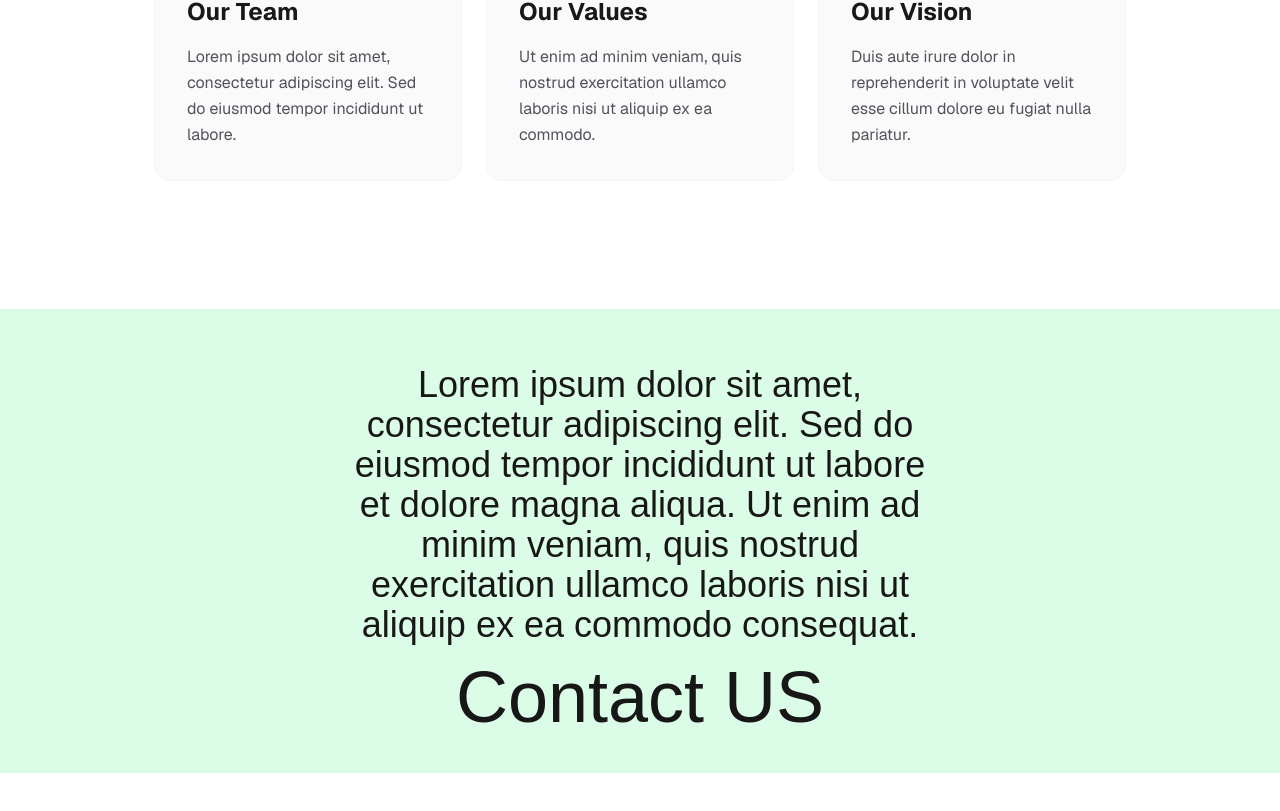
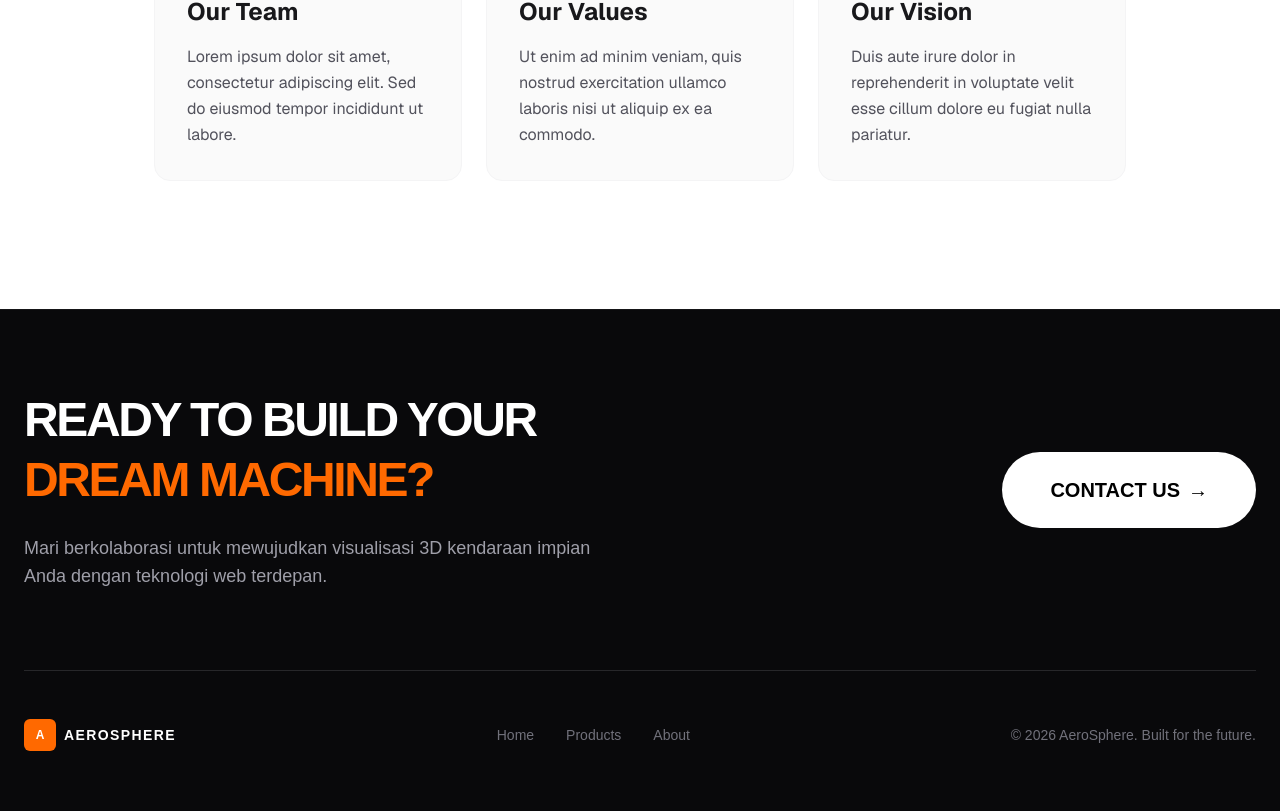
Before and after one commit to FHajid/AeroSphere, a Next.js app: page /about in a window 1280 px wide. Shown: the part 1336-2147 px from the top of the page. Before the commit the page ends 2109 px from the top, so only its background shows below. Built offline with nearby package versions, Linux system fonts and the light colour scheme.

Commit message:
Update Footer and header

```diff
--- a/app/component/footer.tsx
+++ b/app/component/footer.tsx
@@ -1,17 +1,49 @@
 import React from 'react'
+import Link from 'next/link'
 
 export default function Footer() {
   return (
-    <div>
-    <section className='item-center text-center p-4 bg-green-100 '
-    style={{margin: '0 auto', padding: '2.5rem 21rem '}}
-    >
+    <footer className="bg-zinc-950 text-white border-t border-white/5">
+      <div className="max-w-7xl mx-auto px-6 py-20">
 
-      <p className='text-4xl m-4 maxwidth-2xl mx-auto'>
-        Lorem ipsum dolor sit amet, consectetur adipiscing elit. Sed do eiusmod tempor incididunt ut labore et dolore magna aliqua. Ut enim ad minim veniam, quis nostrud exercitation ullamco laboris nisi ut aliquip ex ea commodo consequat.
-      </p>
-      <a href="/contact" className='text-7xl'>Contact US</a>
-    </section>
-    </div>
+        {/* TOP SECTION: Call to Action */}
+        <div className="flex flex-col md:flex-row justify-between items-center gap-12 mb-20">
+          <div className="max-w-xl text-center md:text-left">
+            <h2 className="text-4xl md:text-5xl font-black tracking-tighter leading-tight mb-6">
+              READY TO BUILD YOUR <span className="text-orange-500 text-glow">DREAM MACHINE?</span>
+            </h2>
+            <p className="text-zinc-400 text-lg">
+              Mari berkolaborasi untuk mewujudkan visualisasi 3D kendaraan impian Anda dengan teknologi web terdepan.
+            </p>
+          </div>
+
+          <Link
+            href="/contact"
+            className="group relative px-12 py-6 bg-white text-black font-bold text-xl rounded-full overflow-hidden transition-all hover:bg-orange-500 hover:text-white"
+          >
+            CONTACT US
+            <span className="ml-2 inline-block transition-transform group-hover:translate-x-2">→</span>
+          </Link>
+        </div>
+
+        <hr className="border-zinc-800 mb-12" />
+
+        {/* BOTTOM SECTION: Links & Credits */}
+        <div className="flex flex-col md:flex-row justify-between items-center gap-6 text-zinc-500 text-sm">
+          <div className="flex items-center gap-2">
+            <div className="w-8 h-8 bg-orange-500 rounded-md flex items-center justify-center text-white font-bold text-xs">A</div>
+            <span className="font-bold tracking-widest text-white">AEROSPHERE</span>
+          </div>
+
+          <div className="flex gap-8">
+            <Link href="/" className="hover:text-orange-500 transition-colors">Home</Link>
+            <Link href="/product" className="hover:text-orange-500 transition-colors">Products</Link>
+            <Link href="/about" className="hover:text-orange-500 transition-colors">About</Link>
+          </div>
+
+          <p>© 2026 AeroSphere. Built for the future.</p>
+        </div>
+      </div>
+    </footer>
   )
 }
```
